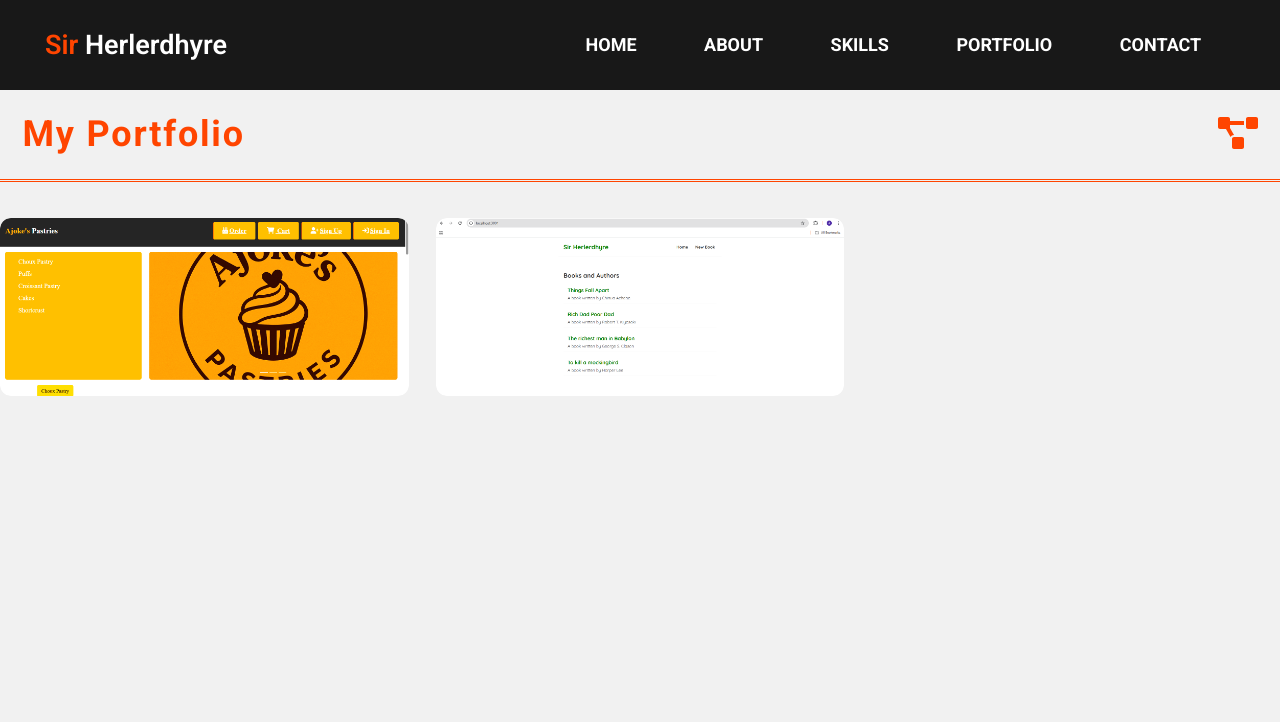
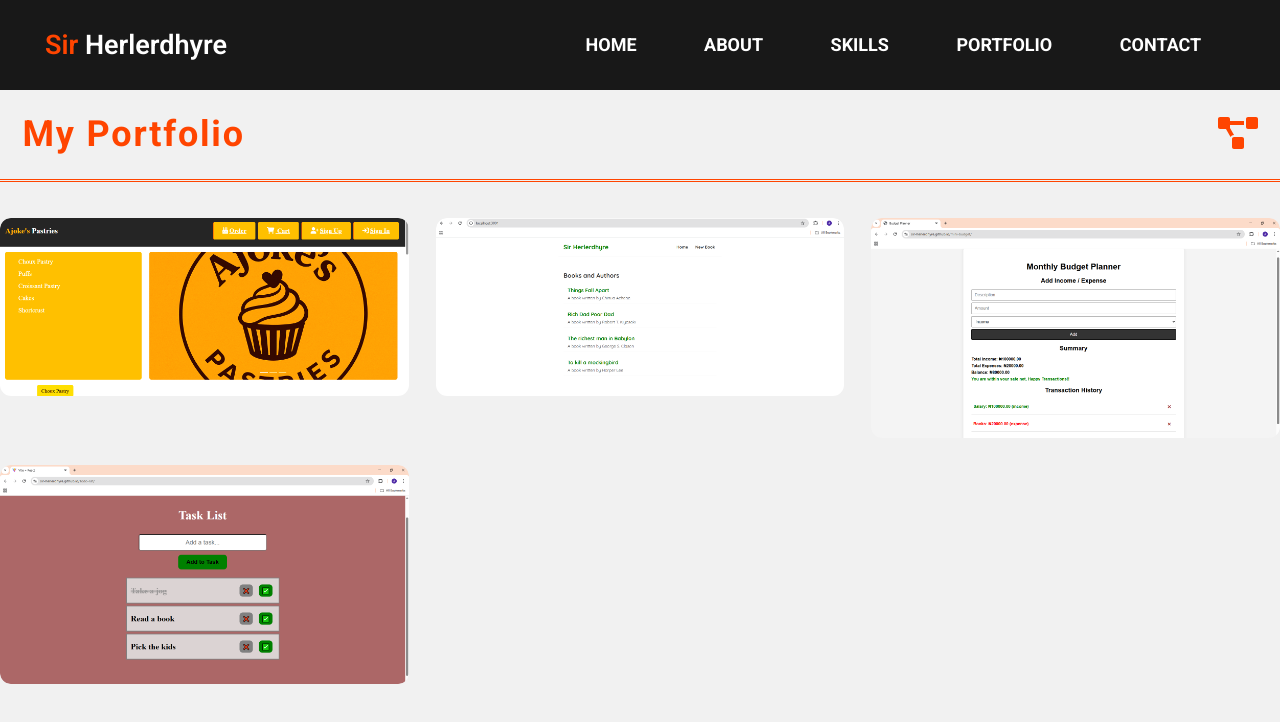
Before and after one commit to Sir-Herlerdhyre/My-Portfolio, a React (Create React App) app: page /My-Portfolio/Portfolio in a window 1280 px wide. Shown: the top 722 px of the page. Built offline with nearby package versions, Linux system fonts and the light colour scheme.

Commit message:
Projects Update

```diff
--- a/src/Containers/Portfolio/Index.js
+++ b/src/Containers/Portfolio/Index.js
@@ -4,9 +4,11 @@
 import React from "react";
 import { FaProjectDiagram } from "react-icons/fa";
 import PageHeaderContent from "../../Components/PageHeaders/Index";
-import './Styles.css';
+import "./Styles.css";
 import blogAppImage from "./Images/Blog Website.png";
 import ecommerceImage from "./Images/E-commerce Website.png";
+import budgetPlannerImage from "./Images/Budget Planner.png";
+import toDoListImage from "./Images/Todo List.png";
 
 // Project data
 const projects = [
@@ -22,12 +24,27 @@ const projects = [
     image: blogAppImage,
     link: "https://sir-herlerdhyre.github.io/Blog-website/",
   },
+
+  {
+    title: "Budget Planner",
+    type: "Basic",
+    image: budgetPlannerImage,
+    link: "https://sir-herlerdhyre.github.io/mini-budget/",
+  },
+
+  {
+    title: "Todo List",
+    type: "Vite",
+    image: toDoListImage,
+    link: "https://sir-herlerdhyre.github.io/Todo-list/",
+  },
 ];
 
 // Skill types
 const tools = {
   React: "REACT",
   Basic: "HTML, CSS, BOOTSTRAP & JS",
+  Vite: "VITE + REACT",
 };
 
 const Portfolio = () => {
```
Also changed, not shown: package.json (+2 -5 lines), src/Containers/Portfolio/Images/Budget Planner.png (added), src/Containers/Portfolio/Images/Todo List.png (added).
